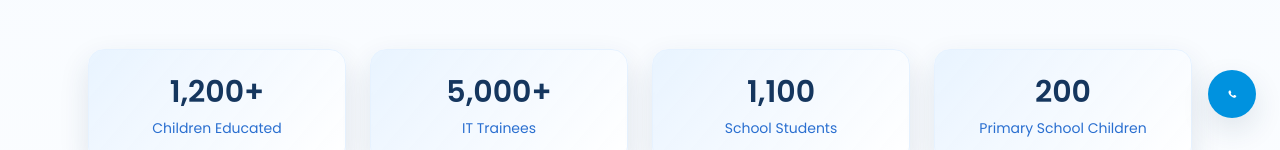
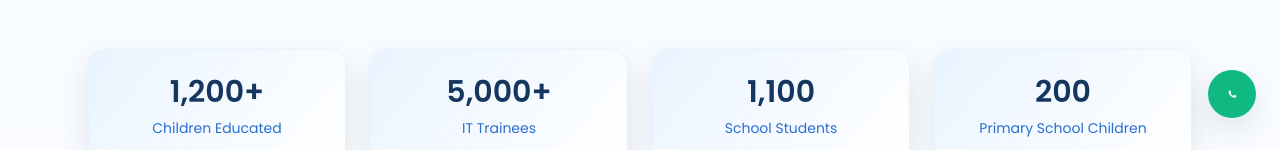
Before and after one commit to Yasirfaizan/Aziz-Jan-Trust, a React (Vite) app: page / in a window 1280 px wide. Shown: the part 658-808 px from the top of the page. Built offline with nearby package versions, Linux system fonts and the light colour scheme.

Commit message:
Put Signature

```diff
--- a/src/components/Layout.jsx
+++ b/src/components/Layout.jsx
@@ -21,7 +21,7 @@ export default function Layout() {
       <BackToTop />
       <a
         href="https://wa.me/923106694469"
-        className="fixed bottom-6 right-6 z-40 flex h-12 w-12 items-center justify-center rounded-full bg-primary text-white shadow-soft transition hover:-translate-y-1 hover:bg-primary/90"
+        className="fixed bottom-6 right-6 z-40 flex h-12 w-12 items-center justify-center rounded-full bg-emerald-500 text-white shadow-soft transition hover:-translate-y-1 hover:bg-primary/90"
         aria-label="WhatsApp"
       >
         <svg viewBox="0 0 24 24" className="h-5 w-5" aria-hidden="true">
```
